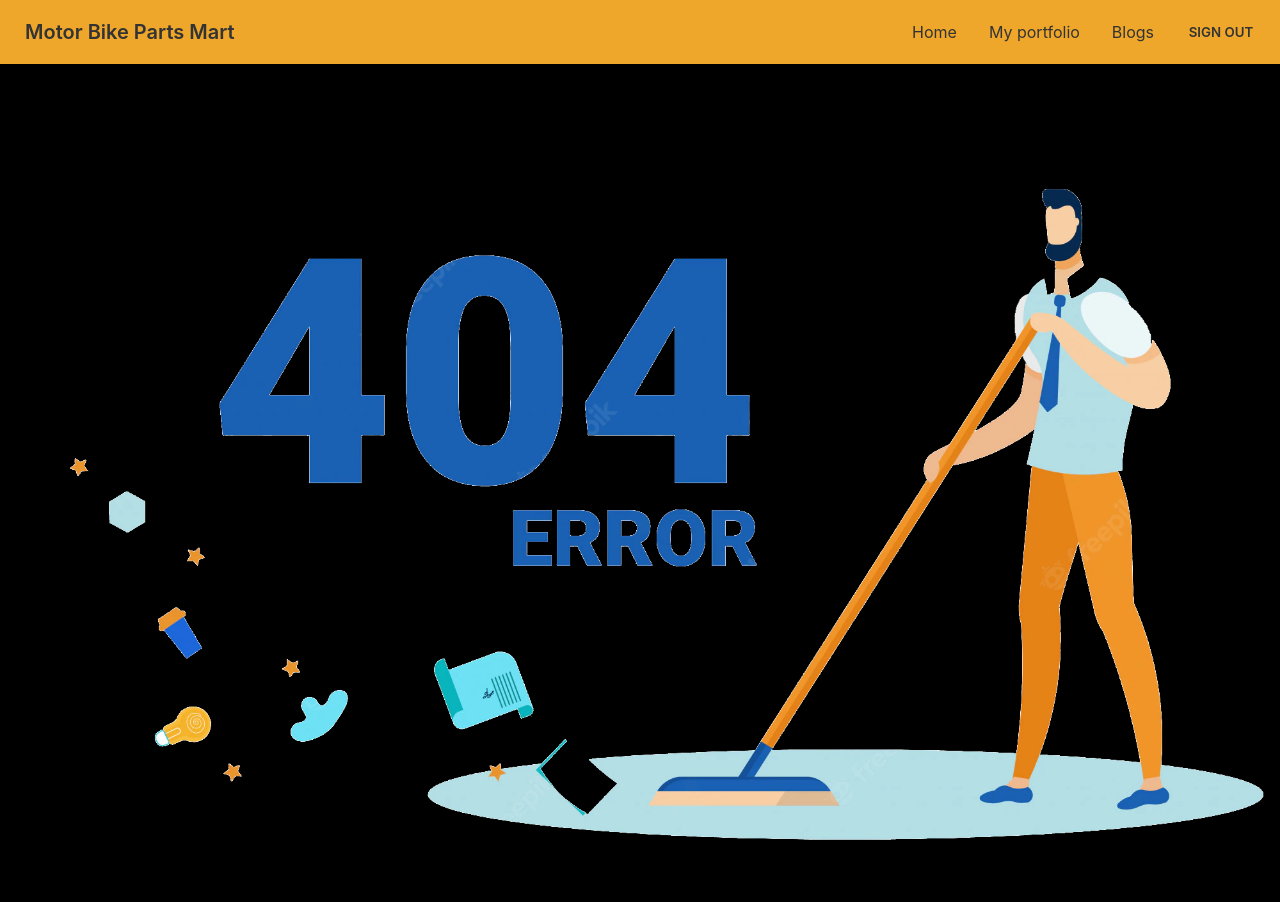
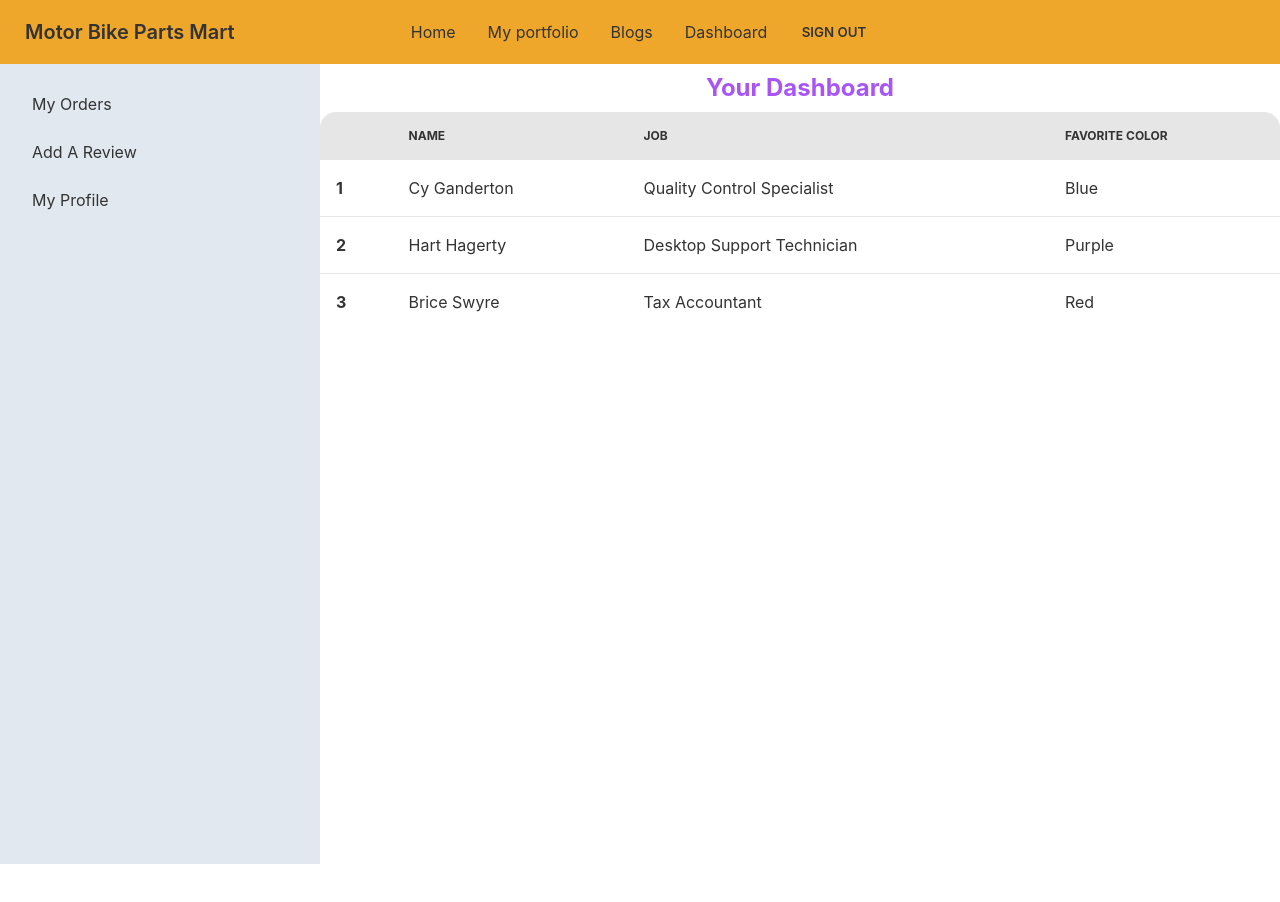
Before and after one commit to monirulislam9549/moto, a React (Create React App) app: page /dashboard in a window 1280 px wide. Shown: the top 902 px of the page. After the commit the page ends 864 px from the top, so only its background shows below. Built offline with nearby package versions, Linux system fonts and the light colour scheme; no server answers; sample sign-in values are in the browser's storage.

Commit message:
nested route add

```diff
--- a/src/App.js
+++ b/src/App.js
@@ -9,18 +9,28 @@ import Login from './Pages/Login/Login';
 import SignUp from './Pages/Login/SignUp';
 import RequiredAuth from './Pages/Login/RequiredAuth';
 import NotFound from './Pages/Shared/NotFound';
+import DashBoard from './Pages/DashBoard/DashBoard';
+import MyOrders from './Pages/DashBoard/MyOrders';
+import AddReview from './Pages/DashBoard/AddReview';
+import MyProfile from './Pages/DashBoard/MyProfile';
 
 function App() {
   return (
     <div>
       <Navbar></Navbar>
       <Routes>
+
         <Route path='/' element={<Home></Home>}></Route>
-        <Route path='/blogs' element={
-          <RequiredAuth>
-            <Blogs></Blogs>
-          </RequiredAuth>
-        }></Route>
+        <Route path='/blogs' element={<Blogs></Blogs>}></Route>
+
+        <Route path='/dashboard' element={<RequiredAuth>
+          <DashBoard></DashBoard>
+        </RequiredAuth>}>
+          <Route index element={<MyOrders></MyOrders>}></Route>
+          <Route path='addreview' element={<AddReview></AddReview>}></Route>
+          <Route path='myprofile' element={<MyProfile></MyProfile>}></Route>
+        </Route>
+
         <Route path='/myportfolio' element={<MyPortfolio></MyPortfolio>}></Route>
         <Route path='/login' element={<Login></Login>}></Route>
         <Route path='/signup' element={<SignUp></SignUp>}></Route>
--- /dev/null
+++ b/src/Pages/DashBoard/AddReview.js
@@ -0,0 +1,11 @@
+import React from 'react';
+
+const AddReview = () => {
+    return (
+        <div>
+            <h1 className='text-center my-2'>This is Review page</h1>
+        </div>
+    );
+};
+
+export default AddReview;
--- /dev/null
+++ b/src/Pages/DashBoard/DashBoard.js
@@ -0,0 +1,25 @@
+import React from 'react';
+import { Link, Outlet } from 'react-router-dom';
+
+const DashBoard = () => {
+    return (
+        <div class="drawer drawer-mobile">
+            <input id="dashboard-sidebar" type="checkbox" class="drawer-toggle" />
+            <div class="drawer-content">
+                <h2 className='text-2xl font-bold text-purple-500 text-center my-2'>Your Dashboard</h2>
+                <Outlet></Outlet>
+            </div>
+            <div class="drawer-side">
+                <label for="dashboard-sidebar" class="drawer-overlay"></label>
+                <ul class=" bg-slate-200 menu p-4 overflow-y-auto w-80 bg-base-100 text-base-content">
+                    <li><Link to='/dashboard'>My Orders</Link></li>
+                    <li><Link to="/dashboard/addreview">Add A Review</Link></li>
+                    <li><Link to="/dashboard/myprofile">My Profile</Link></li>
+                </ul>
+
+            </div>
+        </div>
+    );
+};
+
+export default DashBoard;
--- /dev/null
+++ b/src/Pages/DashBoard/MyOrders.js
@@ -0,0 +1,40 @@
+import React from 'react';
+
+const MyOrders = () => {
+    return (
+        <div class="overflow-x-auto">
+            <table class="table w-full">
+                <thead>
+                    <tr>
+                        <th></th>
+                        <th>Name</th>
+                        <th>Job</th>
+                        <th>Favorite Color</th>
+                    </tr>
+                </thead>
+                <tbody>
+                    <tr class="hover">
+                        <th>1</th>
+                        <td>Cy Ganderton</td>
+                        <td>Quality Control Specialist</td>
+                        <td>Blue</td>
+                    </tr>
+                    <tr class="hover">
+                        <th>2</th>
+                        <td>Hart Hagerty</td>
+                        <td>Desktop Support Technician</td>
+                        <td>Purple</td>
+                    </tr>
+                    <tr class="hover">
+                        <th>3</th>
+                        <td>Brice Swyre</td>
+                        <td>Tax Accountant</td>
+                        <td>Red</td>
+                    </tr>
+                </tbody>
+            </table>
+        </div>
+    );
+};
+
+export default MyOrders;
--- /dev/null
+++ b/src/Pages/DashBoard/MyProfile.js
@@ -0,0 +1,11 @@
+import React from 'react';
+
+const MyProfile = () => {
+    return (
+        <div>
+            <h1 className='text-center my-2'>This is profile</h1>
+        </div>
+    );
+};
+
+export default MyProfile;
--- a/src/Pages/Purchase/Purchase.js
+++ /dev/null
@@ -1,164 +0,0 @@
-import React, { useEffect, useState } from 'react';
-import { useAuthState } from 'react-firebase-hooks/auth';
-import { useNavigate, useParams } from 'react-router-dom';
-import auth from '../../Firebase.init';
-
-const Purchase = () => {
-    const navigator = useNavigate();
-
-    const [user] = useAuthState(auth);
-    console.log(user);
-    const { id } = useParams();
-    console.log(id);
-    const [purchase, setPurchase] = useState({});
-    const {
-        _id,
-        name,
-        img,
-        price,
-        description,
-        Aquantity,
-        Mquantity,
-    } = purchase;
-
-
-    const [updateQuantity, setUpdateQuantity] = useState(0);
-
-    const handlePurchaseProduct = (e) => {
-        e.preventDefault();
-        const quantity = e.target.quantity.value;
-        if (quantity < Mquantity) {
-            return alert('Give a valu more then a 50')
-        }
-        if (quantity > Aquantity) {
-            return alert('Sorry We have not enough much quantity')
-        }
-        const updatedQuantity = Aquantity - quantity;
-
-        const update = { updatedQuantity };
-        fetch(/update/${ id }, {
-            method: "PUT",
-            headers: {
-                "content-type": "application/json",
-            },
-            body: JSON.stringify(update),
-        })
-            .then((res) => res.json())
-            .then((data) => {
-                if (data.modifiedCount) {
-                    setUpdateQuantity(updateQuantity + 1);
-                }
-            });
-
-        const purchasedInfo = {
-            productId: _id,
-            productName: name,
-            price,
-            quantity: e.target.quantity.value,
-            userEmail: user.email,
-            userName: user.displayName,
-            userPhone: e.target.phone.value,
-            userAddress: e.target.address.value,
-        };
-
-        fetch("/order", {
-            method: "POST",
-            headers: {
-                "content-type": "application/json",
-            },
-            body: JSON.stringify(purchasedInfo),
-        })
-            .then((res) => res.json())
-            .then((data) => {
-                navigator('/');
-            })
-    };
-
-
-    useEffect(() => {
-        fetch(/service/${ id })
-            .then((res) => res.json())
-            .then((data) => setPurchase(data));
-    }, []);
-    return (
-        <div className="my-5">
-            <h2 className="text-4xl font-bold text-center text-primary py-3 uppercase">
-                Purchase
-            </h2>
-            <div className="flex h-1 justify-center my-3 ">
-                <div className="  mx-3 bg-slate-400 w-3 card rounded-box place-items-center"></div>
-                <div className=" mx-3 bg-slate-400 w-3 card rounded-box place-items-center"></div>
-                <div className=" mx-3 bg-slate-400 w-3 card rounded-box place-items-center"></div>
-            </div>
-
-            <div className=" lg:flex lg:justify-between bg-base-100 ">
-                <div className="w-1/3">
-                    <img src={img} alt="Album" />
-                </div>
-                <div className="card-body w-2/3">
-                    <h2 className="card-title text-2xl">{name}</h2>
-                    <small className="font-bold">
-                        Price :{" "}
-                        <span className="text-yellow-500 font-bold text-xl">${price}</span>{" "}
-                    </small>
-                    <p className="font-semibold">
-                        Available Quantity :{" "}
-                        <span className="text-xl">{Aquantity}</span> pcs
-                    </p>
-                    <p className="font-semibold">
-                        Min Order Quantity :{" "}
-                        <span className="text-xl">{Mquantity}</span> pcs
-                    </p>
-                    <p>{description}</p>
-                </div>
-            </div>
-            <div className=" w-1/3 mx-auto">
-                <form
-                    onSubmit={handlePurchaseProduct}
-                    className="grid grid-cols-1 gap-4 justify-items-center w-full"
-                >
-                    <input
-                        type="text"
-                        name="name"
-                        disabled
-                        value={user?.displayName || "Hero Alom"}
-                        className="input input-bordered w-full "
-                    />
-                    <input
-                        type="email"
-                        name="email"
-                        disabled
-                        value={user?.email || ""}
-                        className="input input-bordered w-full "
-                    />
-                    <input
-                        type="text"
-                        name="address"
-                        placeholder="Your address here"
-                        className="input input-bordered w-full"
-                    />
-                    <input
-                        type="number"
-                        name="phone"
-                        placeholder="Enter phone here"
-                        className="input input-bordered w-full "
-                    />
-                    <input
-                        type="number"
-                        name="quantity"
-                        placeholder="Add Quantity (pcs)"
-                        className="input input-bordered w-full "
-                    />
-                    <input
-                        type="submit"
-                        value="Purchase Now"
-                        className="btn btn-accent w-full "
-                    />
-                </form>
-            </div>
-        </div>
-    );
-};
-
-
-export default Purchase;
--- a/src/Pages/Shared/Navbar.js
+++ b/src/Pages/Shared/Navbar.js
@@ -14,13 +14,18 @@ const Navbar = () => {
         <li><Link to="/">Home</Link></li>
         <li><Link to="/myportfolio">My portfolio</Link></li>
         <li><Link to="/blogs">Blogs</Link></li>
+        {
+            user && <li><Link to="/dashboard">Dashboard</Link></li>
+        }
         {user ? <button onClick={logout} className="btn btn-ghost">Sign Out</button> : <li><Link to="/login">Login</Link></li>}
     </>
     return (
         <div className="navbar bg-primary sticky top-0 z-50">
             <div className="navbar-start">
                 <div className="dropdown">
-
+                    <label tabindex="0" class="btn btn-ghost lg:hidden">
+                        <svg xmlns="http://www.w3.org/2000/svg" class="h-5 w-5" fill="none" viewBox="0 0 24 24" stroke="currentColor"><path stroke-linecap="round" stroke-linejoin="round" stroke-width="2" d="M4 6h16M4 12h8m-8 6h16" /></svg>
+                    </label>
                     <ul tabIndex="0" className="menu menu-compact dropdown-content mt-3 p-2 shadow bg-base-100 rounded-box w-52">
                         {Items}
                     </ul>
@@ -32,7 +37,11 @@ const Navbar = () => {
                     {Items}
                 </ul>
             </div>
-
+            <div className="navbar-end">
+                <label tabindex="1" for="dashboard-sidebar" class="btn btn-ghost lg:hidden">
+                    <svg xmlns="http://www.w3.org/2000/svg" class="h-5 w-5" fill="none" viewBox="0 0 24 24" stroke="currentColor"><path stroke-linecap="round" stroke-linejoin="round" stroke-width="2" d="M4 6h16M4 12h8m-8 6h16" /></svg>
+                </label>
+            </div>
         </div>
     );
 };
```
